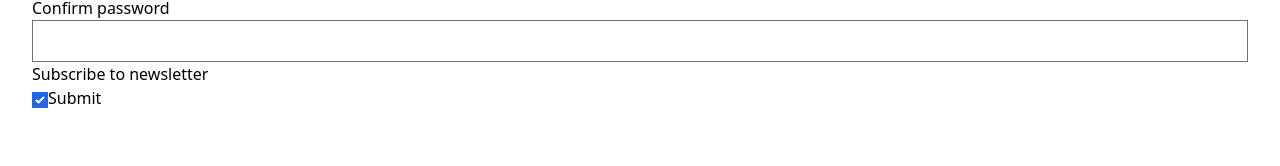
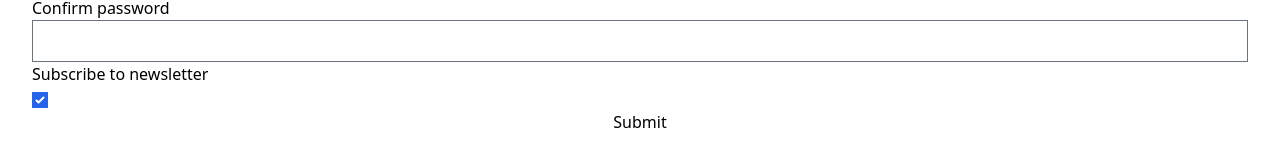
Before and after one commit to simonrevill/form-testing-practice, a React (Vite) app: page / in a window 1280 px wide. Shown: the part 366-532 px from the top of the page. Built offline with nearby package versions, Linux system fonts and the light colour scheme.

Commit message:
refactor button to Button component

```diff
--- /dev/null
+++ b/src/components/Button/Button.tsx
@@ -0,0 +1,23 @@
+import { ComponentProps } from "react";
+
+type ButtonProps = {
+  type?: string;
+  fullWidth?: boolean;
+} & ComponentProps<"button">;
+
+const Button = ({
+  children,
+  type = "button",
+  fullWidth = false,
+  ...rest
+}: ButtonProps) => (
+  <button
+    type={type}
+    className={`block cursor-pointer ${fullWidth ? "w-full" : ""}`}
+    {...rest}
+  >
+    {children}
+  </button>
+);
+
+export default Button;
--- /dev/null
+++ b/src/components/Button/index.ts
@@ -0,0 +1,3 @@
+import Button from "./Button";
+
+export default Button;
--- a/src/forms/RegistrationForm/RegistrationForm.tsx
+++ b/src/forms/RegistrationForm/RegistrationForm.tsx
@@ -1,3 +1,4 @@
+import Button from "../../components/Button";
 import CheckboxInput from "../../components/CheckboxInput";
 import EmailInput from "../../components/EmailInput";
 import Label from "../../components/Label";
@@ -29,9 +30,9 @@ const RegistrationForm = () => {
       <Label htmlFor="subscribeToNewsletter">Subscribe to newsletter</Label>
       <CheckboxInput name="subscribeToNewsletter" defaultChecked />
 
-      <button type="submit" disabled>
+      <Button type="submit" fullWidth disabled>
         Submit
-      </button>
+      </Button>
     </form>
   );
 };
```
